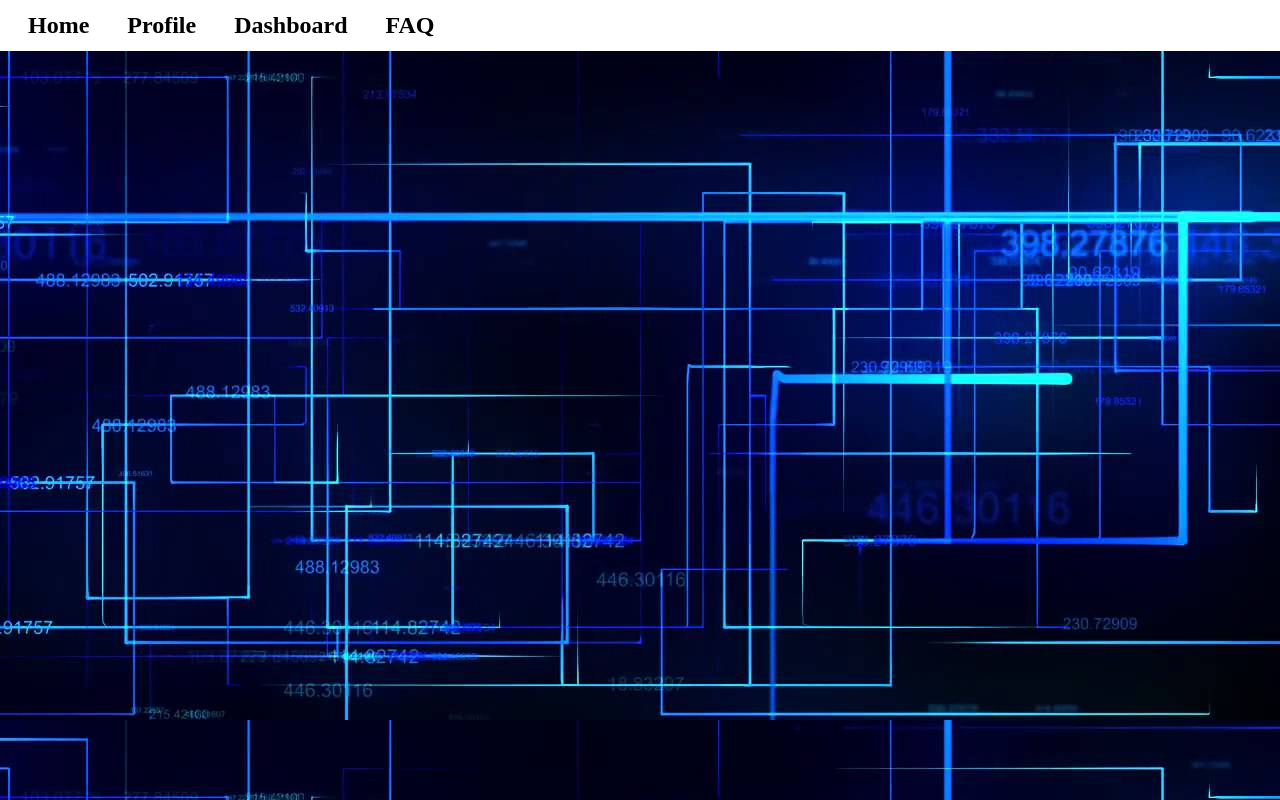
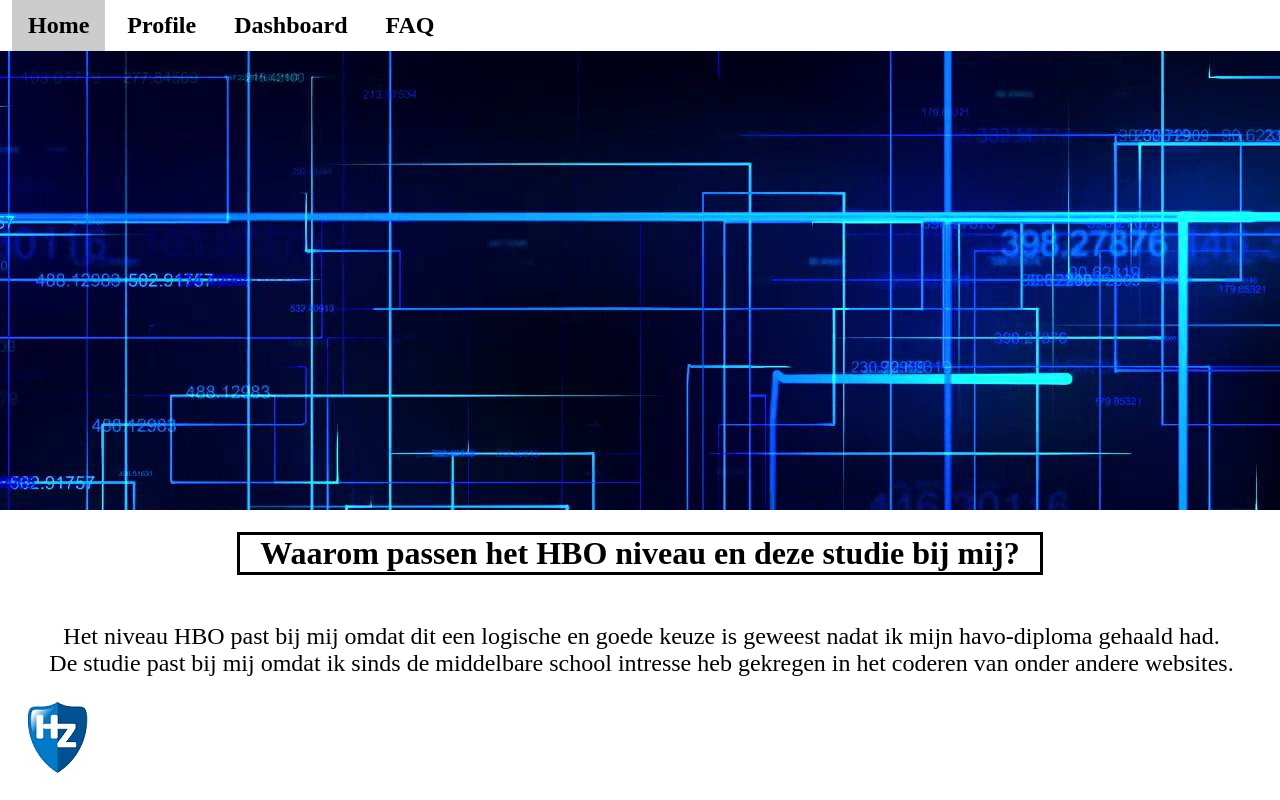
Before and after one commit to TomYE0113/TomYE0113, a plain HTML site: page index.html in a window 1280 px wide. Drawn offline with Linux system fonts and the light colour scheme.

Commit message:
website met home page

```diff
--- a/index.html
+++ b/index.html
@@ -7,7 +7,7 @@
         <section>
             <nav>
               <ul><b>
-                <li><a href="index.html">Home</a></li>
+                <li><a class="active" href="index.html">Home</a></li>
                 <li><a href="profile.html">Profile</a></li>
                 <li><a href="dashboard.html">Dashboard</a></li>
                 <li><a href="FAQ.html">FAQ</a></li>
@@ -16,6 +16,26 @@
 
     </header>
     </div>
+
+</head>
+<body>
+
+<div class="onderkant">
+<h1>Waarom passen het HBO niveau en deze studie bij mij?</h1>
+<p>Het niveau HBO past bij mij omdat dit een logische en goede keuze is geweest nadat ik mijn havo-diploma gehaald had.
+De studie past bij mij omdat ik sinds de middelbare school intresse heb gekregen in het coderen van onder andere websites.
+</p>
+</div>
+
+<div class="hz-logo">
+  <img src="hz-logo.jpg" alt="hz-logo" style="width:100px;height:100px;">
+</div>
+
+
+
+
+</body>
+</html>
 <style>
   .header a{
     text-decoration: none;
@@ -40,19 +60,40 @@ li {
   li a:hover {
     background-color: #cccccc;
   }
+  .active {
+    background-color: #cccccc;
+  }
   ul {
     padding: 0;
     margin: 0;
   }
+  .onderkant {
+    position: fixed;
+    margin-top: 10em;
+    background-color: white;
+    width: 100%;
+    left: 0;
+    bottom: 0;
+    padding-top: 0em;
+    text-align: center;
+  }
+  .onderkant p {
+    margin-bottom: 5em;
+    font-size: 1.5em;
+    border: 3px solid white;
+    width: 1190px;
+    border-right: 2em;
+    display: inline-block;
+  }
+  .onderkant h1 {
+    border: 3px solid black;
+    width: 800px;
+    display: inline-block;
+  }
+  .hz-logo {
+    float: left;
+    position: absolute;
+    left: 0.5em;
+    bottom: 0.5em;
+  }
   </style>
-
-</head>
-<body>
-
-
-
-
-
-
-</body>
-</html>
```
Also changed, not shown: FAQ.html (+4 -1 lines), dashboard.html (+4 -1 lines), profile.html (+4 -1 lines), hz-logo.jpg (added). Lines whose indentation alone changed are shown as unchanged.
